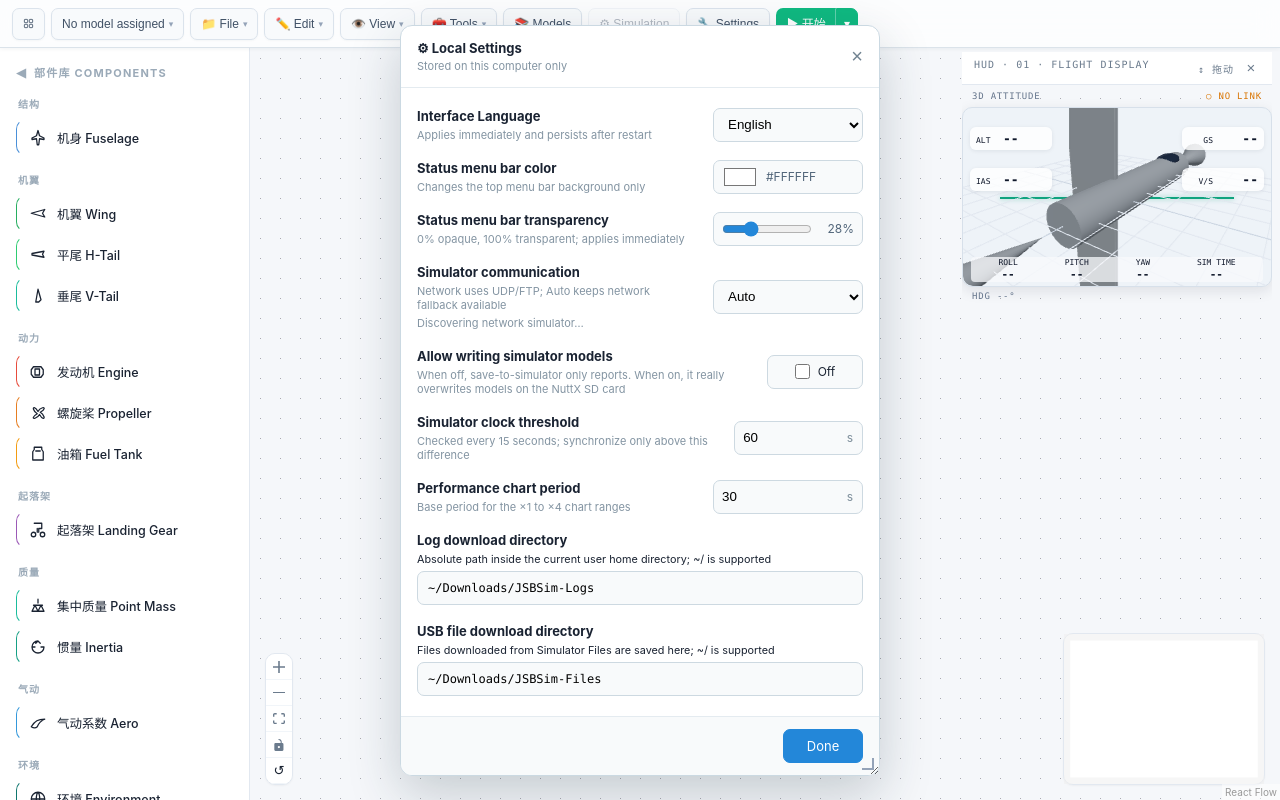
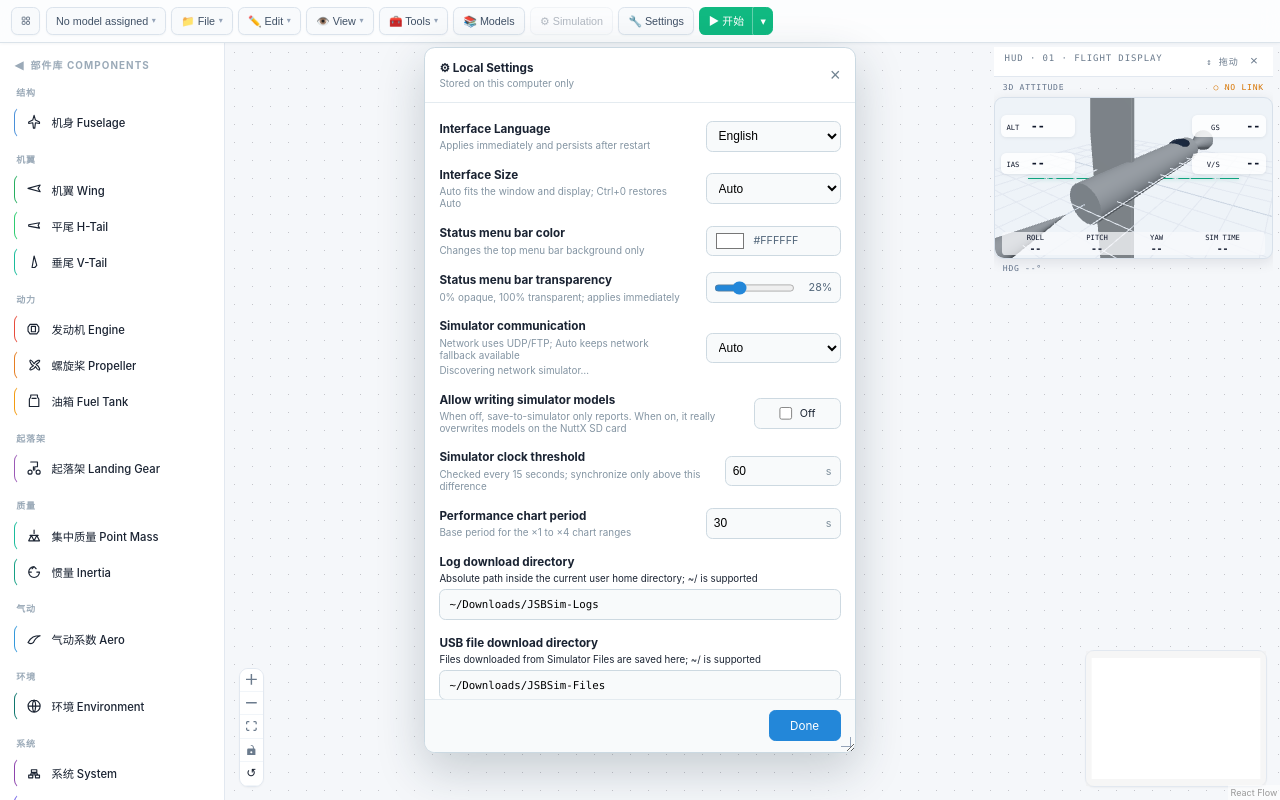
Before and after one commit to qikai820/jsbsim-visual-editor, a React (Vite) app in the folder client/: page / in a window 1280 px wide. Both pictures are taken after a click on the button "Local Settings". Built offline with nearby package versions, Linux system fonts and the light colour scheme; what @cortex-js/compute-engine would draw is missing.

Commit message:
editor: add adaptive and manual display scaling

```diff
--- a/client/src/components/LocalSettingsDialog.tsx
+++ b/client/src/components/LocalSettingsDialog.tsx
@@ -2,6 +2,7 @@ import { useEffect, useState } from 'react';
 import { type Language, useLanguage } from '../i18n';
 import type { ToolbarAppearance } from '../utils/toolbarAppearance';
 import { MAX_PERFORMANCE_PERIOD_SECONDS, MIN_PERFORMANCE_PERIOD_SECONDS, readPerformancePeriod, savePerformancePeriod } from '../utils/performanceSettings';
+import { readDisplayScale, saveDisplayScale, type DisplayScaleSetting } from '../utils/displayScale';
 import {
   getSimulatorTransportMode,
   getSimulatorNetworkTarget,
@@ -19,6 +20,7 @@ interface LocalSettingsDialogProps {
 
 export default function LocalSettingsDialog({ onClose, toolbarAppearance, onToolbarAppearanceChange }: LocalSettingsDialogProps) {
   const { language, setLanguage, isZh } = useLanguage();
+  const [displayScale, setDisplayScale] = useState<DisplayScaleSetting>(readDisplayScale);
   const [remoteUpload, setRemoteUpload] = useState(() => isRemoteUploadEnabled());
   const [transportMode, setTransportMode] = useState<SimulatorTransportMode>(() => getSimulatorTransportMode());
   const [transportError, setTransportError] = useState('');
@@ -80,6 +82,17 @@ export default function LocalSettingsDialog({ onClose, toolbarAppearance, onTool
           </select>
         </div>
         <div className="local-settings-row">
+          <div><b>{isZh ? '界面大小' : 'Interface Size'}</b><small>{isZh ? '自动适应窗口和屏幕缩放；Ctrl+0 恢复自动' : 'Auto fits the window and display; Ctrl+0 restores Auto'}</small></div>
+          <select value={displayScale} aria-label={isZh ? '界面大小' : 'Interface Size'} onChange={event => {
+            const setting = event.target.value === 'auto' ? 'auto' : Number(event.target.value);
+            setDisplayScale(setting); saveDisplayScale(setting);
+          }}>
+            <option value="auto">{isZh ? '自动适应' : 'Auto'}</option>
+            {[75, 80, 90, 100, 110, 125, 150, 175, 200].map(percent =>
+              <option key={percent} value={percent / 100}>{percent}%</option>)}
+          </select>
+        </div>
+        <div className="local-settings-row">
           <div><b>{isZh ? '状态菜单栏颜色' : 'Status menu bar color'}</b><small>{isZh ? '仅调整顶部菜单栏背景' : 'Changes the top menu bar background only'}</small></div>
           <label className="local-settings-color">
             <input type="color" value={toolbarAppearance.color} aria-label={isZh ? '状态菜单栏颜色' : 'Status menu bar color'} onChange={event => onToolbarAppearanceChange({ ...toolbarAppearance, color: event.target.value })} />
--- a/client/src/main.tsx
+++ b/client/src/main.tsx
@@ -1,6 +1,9 @@
 import React from 'react';
 import ReactDOM from 'react-dom/client';
 import App from './App';
+import { installDisplayScaling } from './utils/displayScale';
+
+installDisplayScaling();
 
 ReactDOM.createRoot(document.getElementById('root')!).render(
   <React.StrictMode>
--- /dev/null
+++ b/client/src/utils/displayScale.ts
@@ -0,0 +1,88 @@
+import { getCurrentWebview } from '@tauri-apps/api/webview';
+import { getCurrentWindow } from '@tauri-apps/api/window';
+import { isTauri } from './tauriApi';
+
+export const DISPLAY_SCALE_KEY = 'jsbsim-display-scale';
+export type DisplayScaleSetting = 'auto' | number;
+
+export function readDisplayScale(): DisplayScaleSetting {
+  const saved = localStorage.getItem(DISPLAY_SCALE_KEY);
+  if (!saved || saved === 'auto') return 'auto';
+  const value = Number(saved);
+  return Number.isFinite(value) && value >= 0.75 && value <= 2 ? value : 'auto';
+}
+
+export function saveDisplayScale(setting: DisplayScaleSetting): void {
+  localStorage.setItem(DISPLAY_SCALE_KEY, String(setting));
+  window.dispatchEvent(new Event('jsbsim-display-scale-changed'));
+}
+
+// Use logical window pixels: the operating system's DPI setting has already
+// converted physical pixels to the area available for CSS layout.
+export function automaticDisplayScale(width: number, height: number): number {
+  if (!Number.isFinite(width) || !Number.isFinite(height) || width <= 0 || height <= 0) return 1;
+  const fit = Math.min(width / 1400, height / 900);
+  return Math.max(0.75, Math.min(1.6, Math.round(fit * 20) / 20));
+}
+
+export function installDisplayScaling(): void {
+  let applied = 1;
+  let revision = 0;
+  let pending = Promise.resolve();
+  const refresh = () => {
+    const current = ++revision;
+    // A previous WebView zoom can finish after a newer resize event. Apply
+    // requests in order and skip superseded measurements before each write.
+    pending = pending.then(async () => {
+      let width: number;
+      let height: number;
+      if (isTauri) {
+        try {
+          const appWindow = getCurrentWindow();
+          const [size, deviceScale] = await Promise.all([appWindow.innerSize(), appWindow.scaleFactor()]);
+          width = size.width / deviceScale;
+          height = size.height / deviceScale;
+        } catch {
+          width = window.innerWidth;
+          height = window.innerHeight;
+        }
+      } else {
+        width = window.innerWidth;
+        height = window.innerHeight;
+      }
+      if (current !== revision) return;
+      const setting = readDisplayScale();
+      const next = setting === 'auto' ? automaticDisplayScale(width, height) : setting;
+      if (next === applied) return;
+      if (isTauri) {
+        try {
+          await getCurrentWebview().setZoom(next);
+          document.documentElement.style.zoom = '';
+          document.documentElement.style.removeProperty('--display-viewport-width');
+          document.documentElement.style.removeProperty('--display-viewport-height');
+          applied = next;
+          return;
+        } catch { /* Browser preview and older WebViews use CSS zoom. */ }
+      }
+      document.documentElement.style.zoom = String(next);
+      document.documentElement.style.setProperty('--display-viewport-width', `${100 / next}vw`);
+      document.documentElement.style.setProperty('--display-viewport-height', `${100 / next}vh`);
+      applied = next;
+    }).catch(error => { console.error('[Display scale]', error); });
+  };
+
+  // Keep a recovery shortcut available if a manual size hides the settings button.
+  window.addEventListener('keydown', event => {
+    if ((event.ctrlKey || event.metaKey) && !event.altKey && event.key === '0') {
+      event.preventDefault();
+      saveDisplayScale('auto');
+    }
+  });
+  window.addEventListener('resize', refresh);
+  window.addEventListener('jsbsim-display-scale-changed', refresh);
+  if (isTauri) {
+    void getCurrentWindow().onResized(refresh);
+    void getCurrentWindow().onScaleChanged(refresh);
+  }
+  refresh();
+}
--- a/src-tauri/capabilities/default.json
+++ b/src-tauri/capabilities/default.json
@@ -9,6 +9,7 @@
     "core:window:allow-minimize",
     "core:window:allow-toggle-maximize",
     "core:window:allow-close",
+    "core:webview:allow-set-webview-zoom",
     "opener:default"
   ]
 }
```
Also changed, not shown: client/src/App.css.
